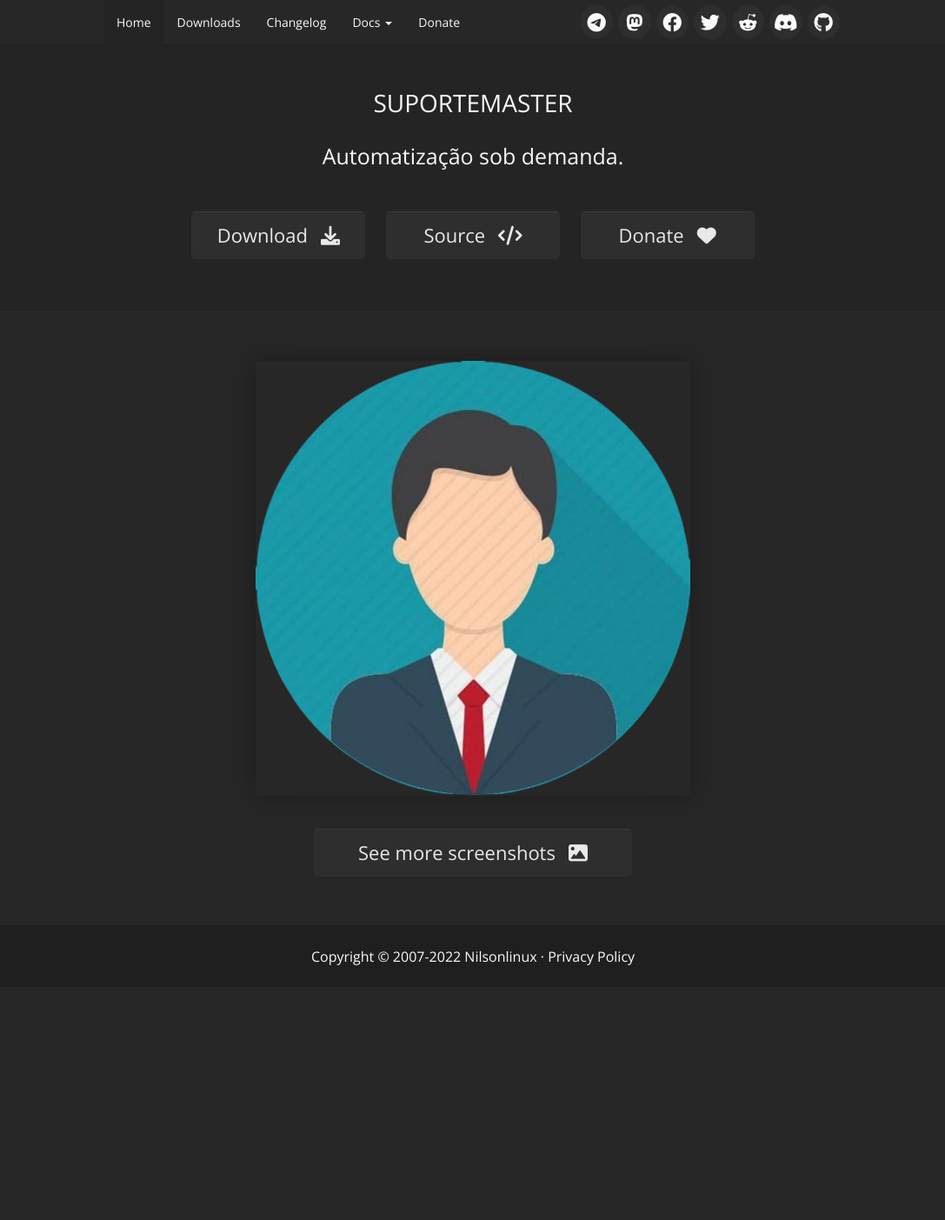
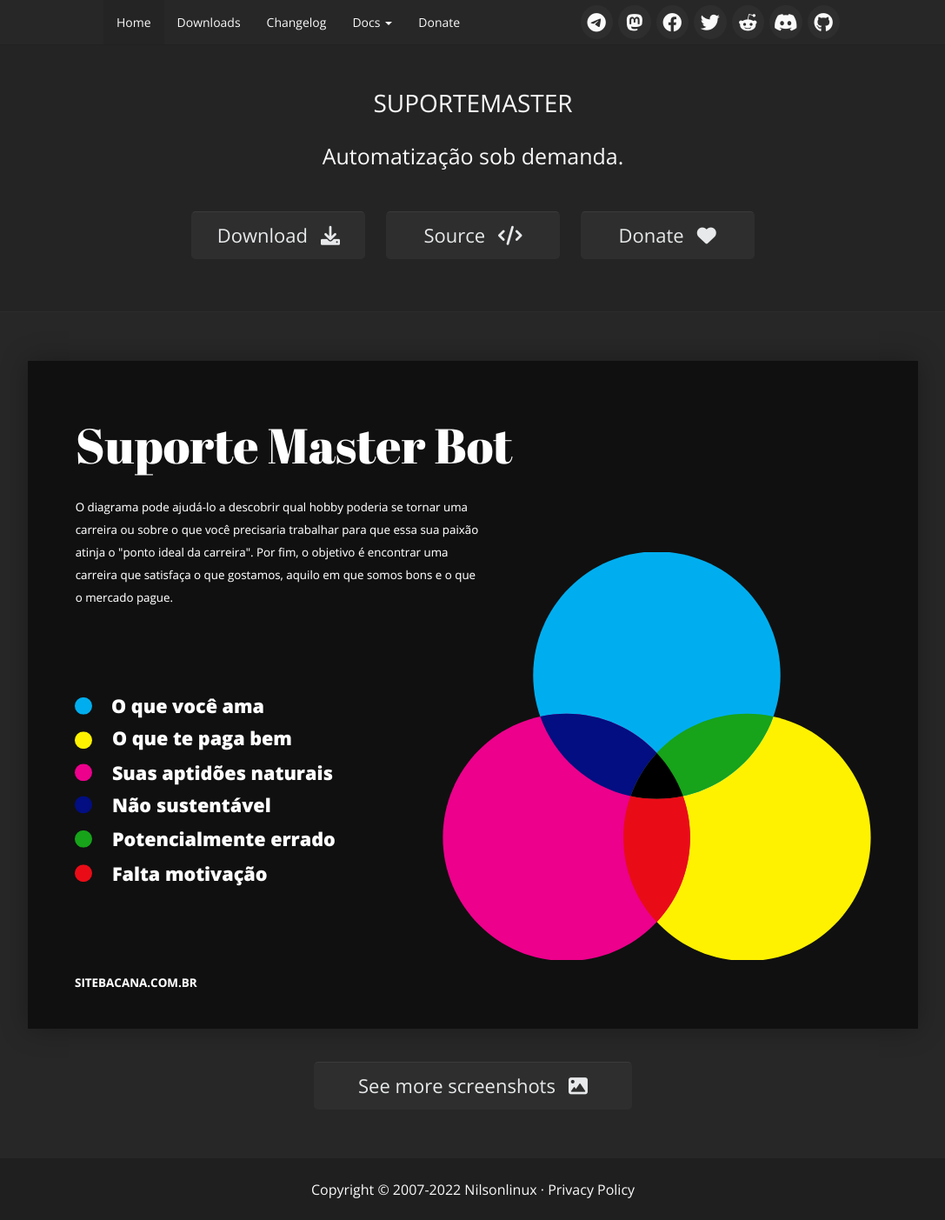
Before and after one commit to suportemasterbot/suportemasterbot.github.io, a Jekyll site: the page built from index.html, in a window 1280 px wide. Shown: the whole page at 87% size, without its empty margins (96-1183 px from the left). Built offline with Jekyll 4.4.1, drawn with Linux system fonts in a browser that asks for light colours; before the commit the page ends 1135 px from its top, so only the background shows below that.

Commit message:
Add files via upload

```diff
--- a/index.html
+++ b/index.html
@@ -41,7 +41,7 @@ layout: default
 
 <div>
     <div class="container-fluid container-screenshot">
-        <img class="img-fluid" src="/img/suportemaster.png" alt="ShareX screenshot" />
+        <img class="img-fluid" src="/img/suportemasterbot.png" alt="ShareX screenshot" />
         <div>
             <a class="btn" role="button" href="/screenshots">
                 See more screenshots<i class="fa-solid fa-image"></i>
```
